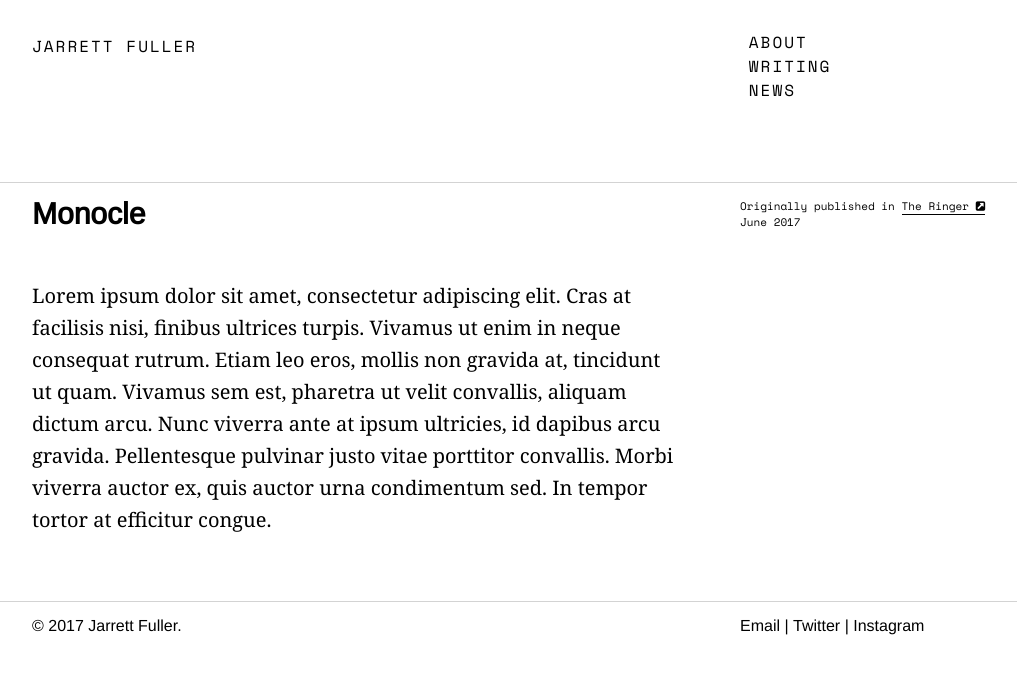
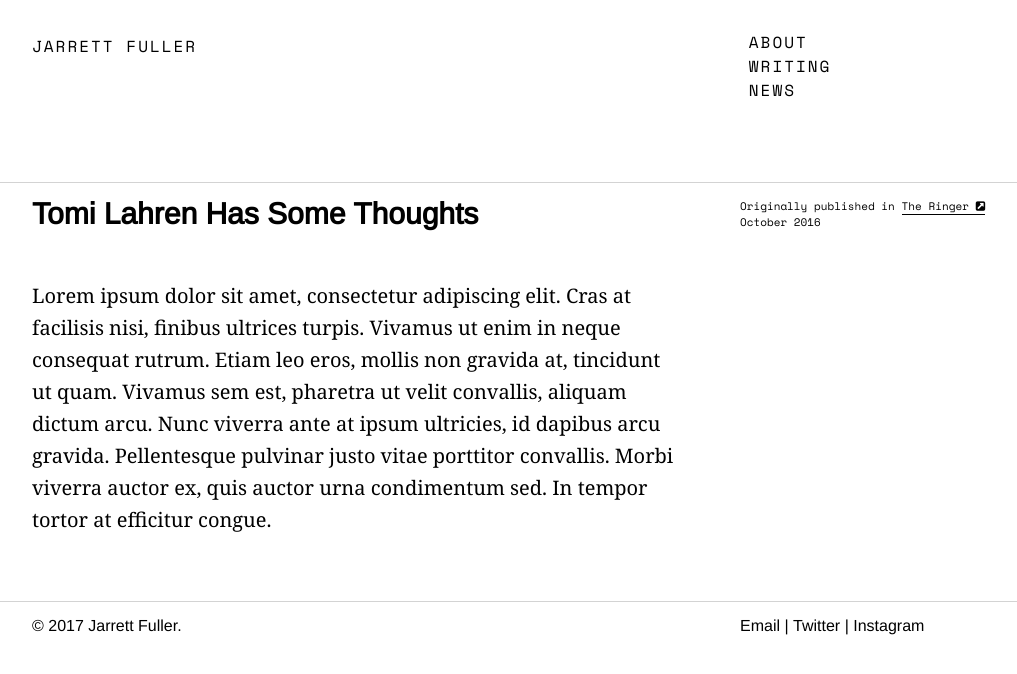
Before and after one commit to jarrettfuller/jekyll-test, a Jekyll site: the page built from _posts/2017-06-12-monocle.md, in a window 1280 px wide. Shown: the top 674 px of the page, without its empty margins (18-1035 px from the left). Built offline with Jekyll 4.4.1, drawn with Linux system fonts in a browser that asks for light colours; some web fonts are replaced.

Commit message:
updated ringer post

```diff
--- a/_posts/2017-06-12-monocle.md
+++ b/_posts/2017-06-12-monocle.md
@@ -1,12 +1,9 @@
 ---
-title: Monocle
+title: Tomi Lahren Has Some Thoughts
 date: 2017-06-12 20:10:43 Z
-categories:
-- Interview
-- Feature
-- Profile
+category: Profile
 layout: text
-pubdate: June 2017
+pubdate: October 2016
 publication: The Ringer
 link: https://theringer.com/tomi-lahren-profile-499f9e1930f9#.7bb69po8p
 ---
```
